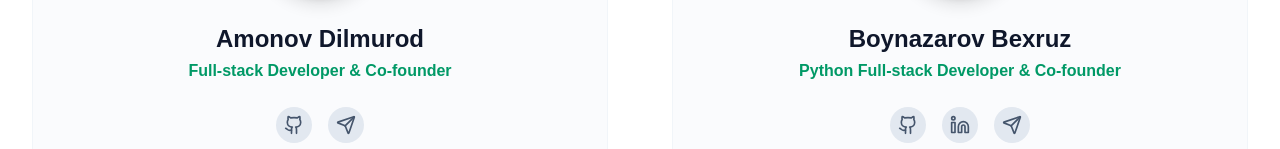
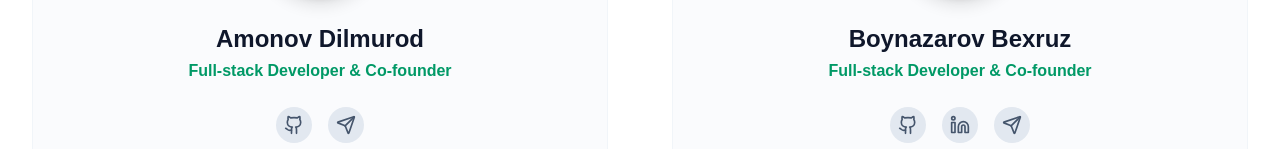
Before and after one commit to dilmurod2006/frontend-app-projectsplatform, a Next.js app: page /about in a window 1280 px wide. Shown: the part 611-760 px from the top of the page. Built offline with nearby package versions, Linux system fonts and the light colour scheme.

Commit message:
Update page.tsx

```diff
--- a/src/app/about/page.tsx
+++ b/src/app/about/page.tsx
@@ -28,7 +28,7 @@ const founders = [
   },
   {
     name: "Boynazarov Bexruz",
-    role: "Python Full-stack Developer & Co-founder",
+    role: "Full-stack Developer & Co-founder",
     imageUrl: bexruzImg,
     socials: {
       github: "https://github.com/bexruzpy",
```
